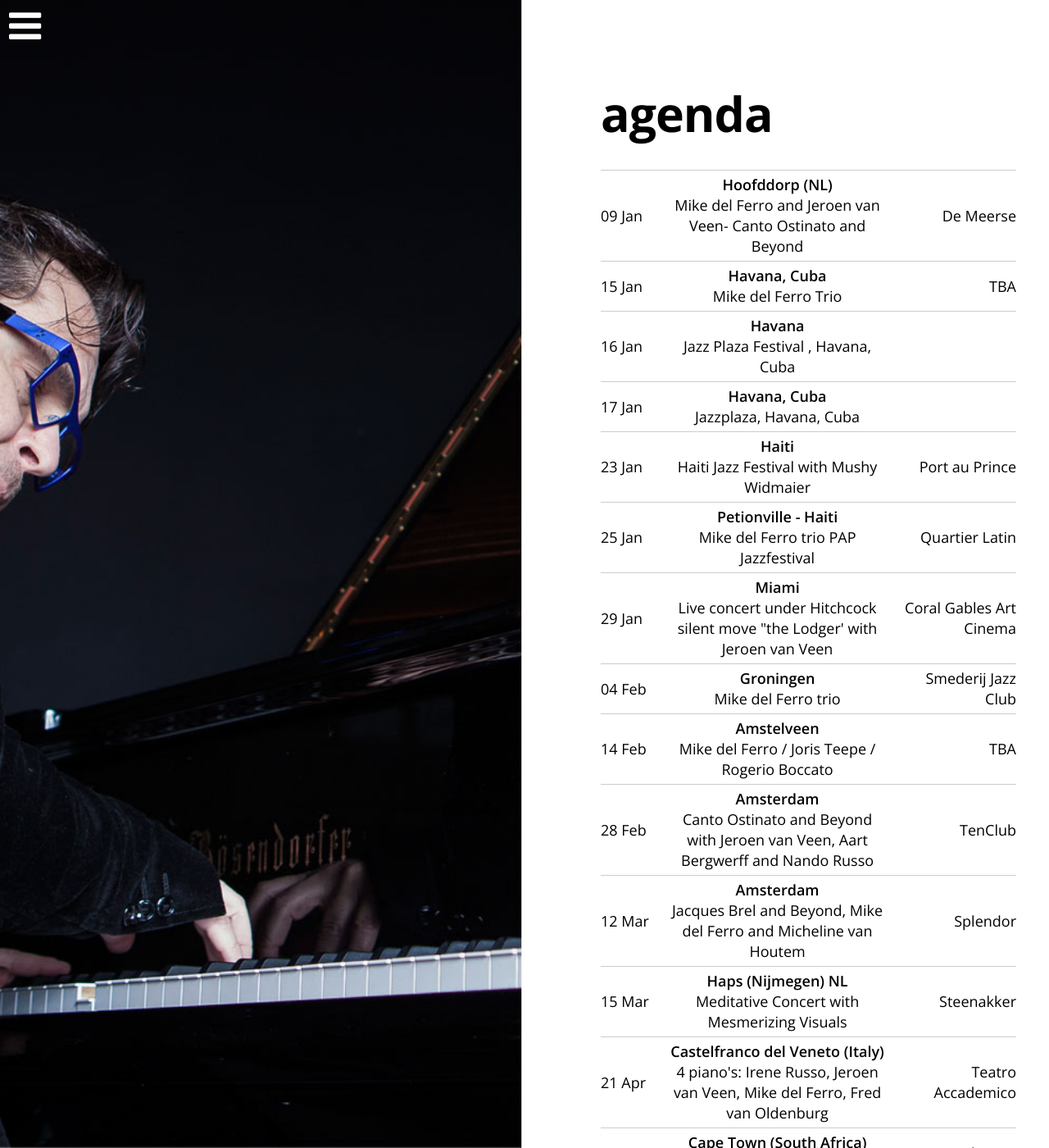
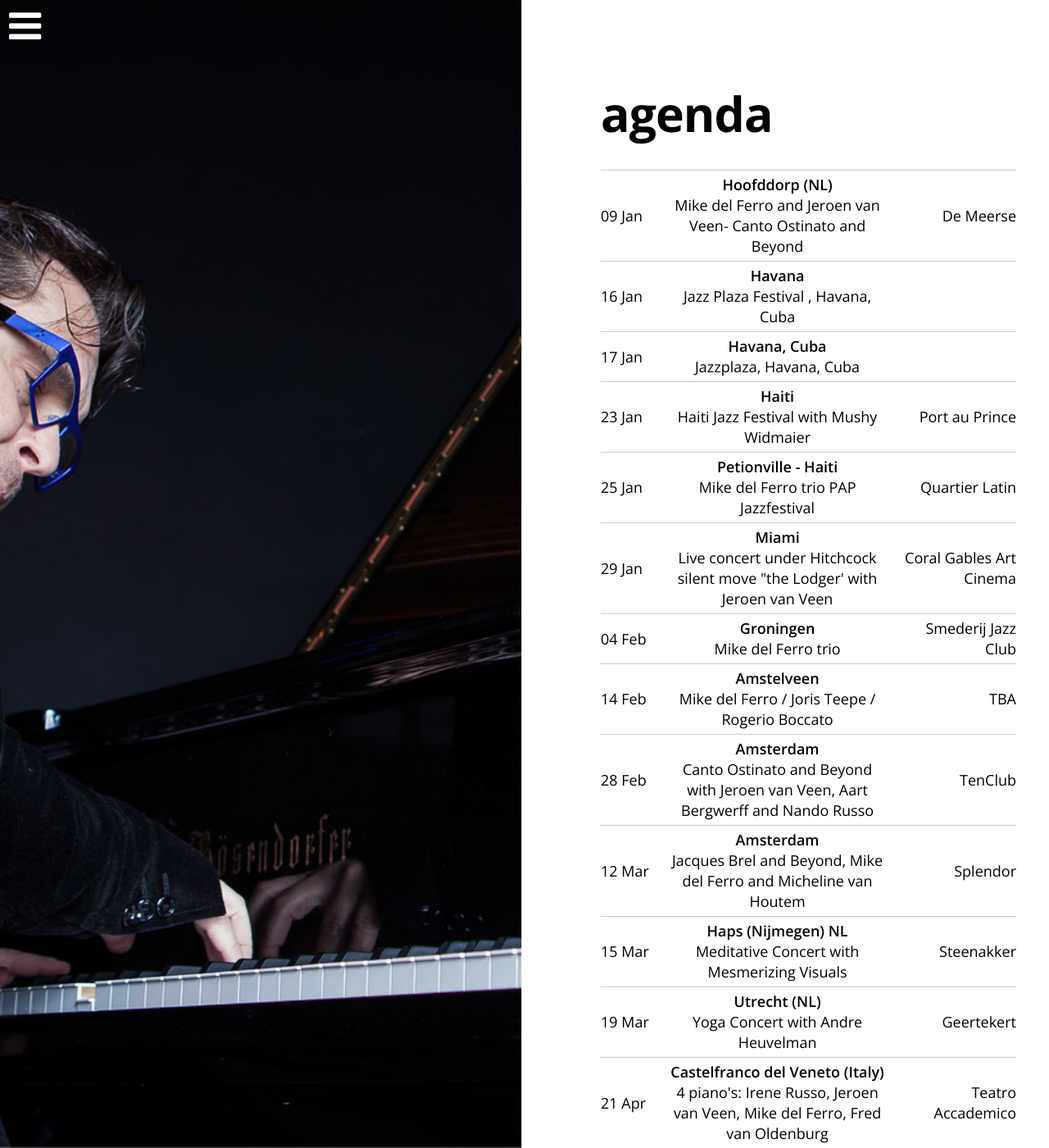
Before and after one commit to mikedelferro/website, a Jekyll site: the page built from agenda.html, in a window 1280 px wide and 1400 px high. Shown: the whole window at 82% size. Built offline with Jekyll 4.4.1, drawn with Linux system fonts in a browser that asks for light colours; nearby versions of some CDN libraries.

Commit message:
Updated '_data/gigs.yml' via CloudCannon

```diff
--- a/_data/gigs.yml
+++ b/_data/gigs.yml
@@ -14,12 +14,11 @@ items:
     location: Steenakker
     venue: Haps (Nijmegen) NL
     url: 'http://www.desteenakker.nl'
-  - title: Mike del Ferro Trio
-    date: 2020-01-15 20:00:00
-    location: TBA
-    venue: 'Havana, Cuba'
-    url: >-
-      https://www.facebook.com/events/havana-music-tours/havana-jazz-plaza-2020-an-annual-jazz-festival-in-havana-cuba/524426591351115/
+  - title: Yoga Concert with Andre Heuvelman
+    date: 2020-03-19 20:00:00
+    location: Geertekert
+    venue: Utrecht (NL)
+    url:
   - title: 'Jacques Brel and Beyond, Mike del Ferro and Micheline van Houtem'
     date: 2020-03-12 20:30:00
     location: Splendor
```
